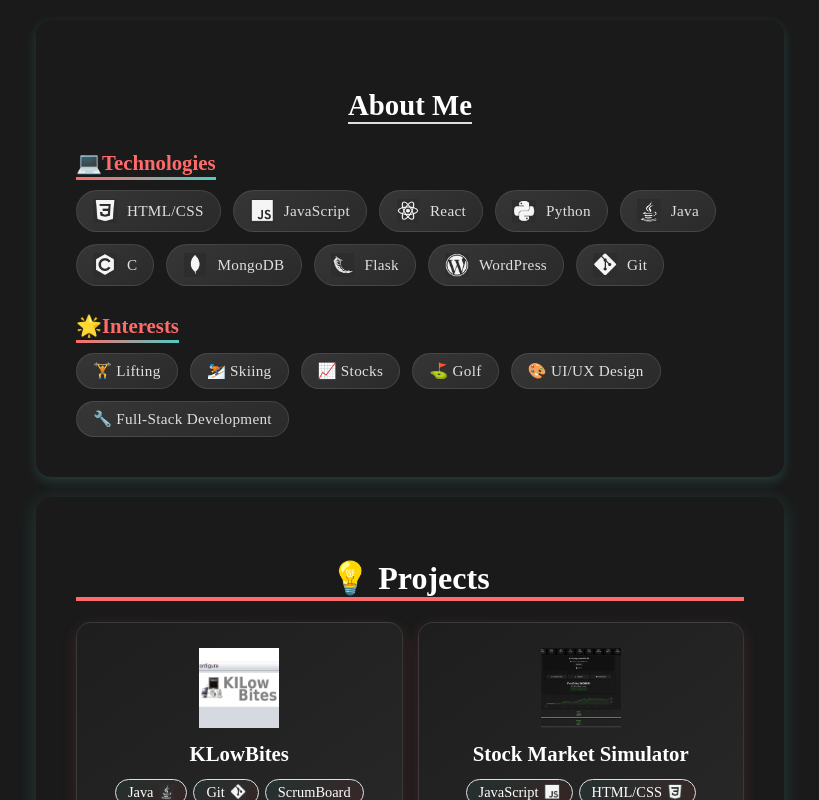
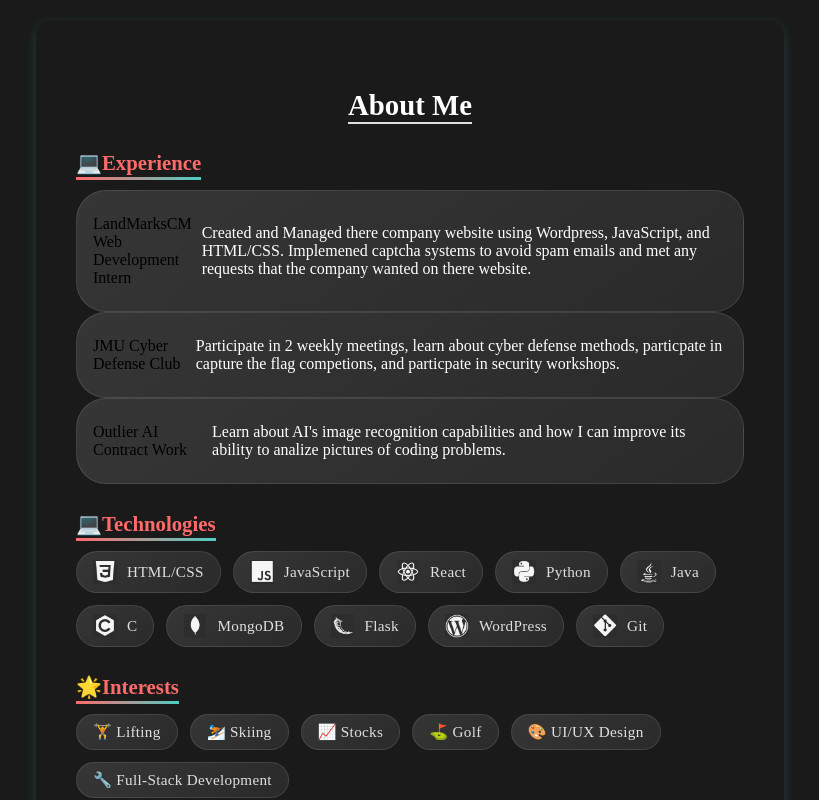
Before and after one commit to MichaelAho1/Portfolio, a React (Vite) app: page / in a window 1280 px wide. Shown: the part 580-1380 px from the top of the page, without its empty margins (230-1049 px from the left). Built offline with nearby package versions, Linux system fonts and the light colour scheme; no server answers.

Commit message:
started on implementing an experience seciton

```diff
--- a/src/components/profile/profile.css
+++ b/src/components/profile/profile.css
@@ -143,3 +143,6 @@
     padding: 0 10px;
   }
 }
+.job-description {
+  color: white;
+}
--- a/src/components/profile/profile.jsx
+++ b/src/components/profile/profile.jsx
@@ -70,6 +70,21 @@
       <div className="About">
         <h3 id="head3">About Me</h3>
         <div className="about-container">
+          <div className="section-group">
+            <h4>💻Experience</h4>
+            <div className="tech-item">
+             <p>LandMarksCM <br></br>Web Development Intern</p>
+             <p className="job-description">Created and Managed there company website using Wordpress, JavaScript, and HTML/CSS. Implemened captcha systems to avoid spam emails and met any requests that the company wanted on there website.</p>
+            </div>
+            <div className="tech-item">
+             <p>JMU Cyber Defense Club</p>
+             <p className="job-description">Participate in 2 weekly meetings, learn about cyber defense methods, particpate in capture the flag competions, and particpate in security workshops.</p>
+            </div>
+            <div className="tech-item">
+             <p>Outlier AI  Contract Work</p>
+             <p className="job-description">Learn about AI's image recognition capabilities and how I can improve its ability to analize pictures of coding problems.</p>
+            </div>
+          </div>
           <div className="section-group">
             <h4>💻Technologies</h4>
             <div className="tech-items">
```
